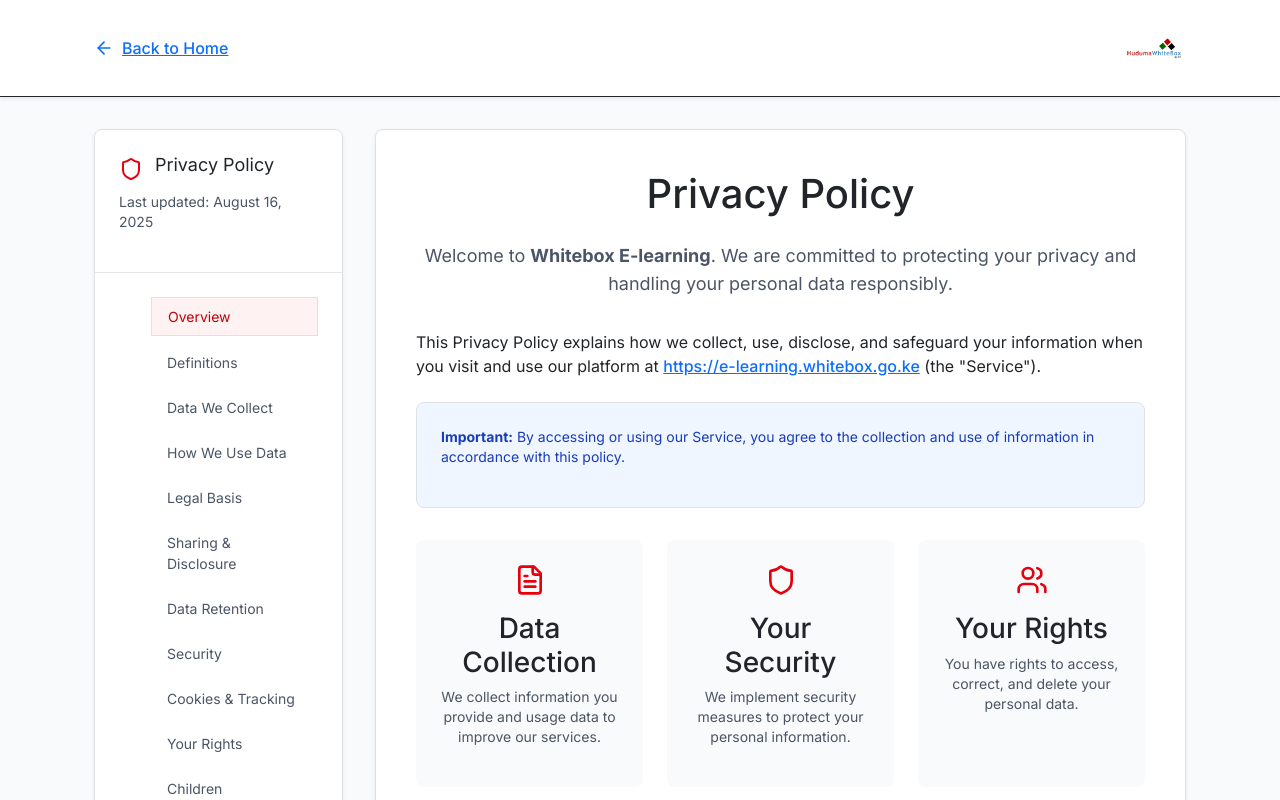
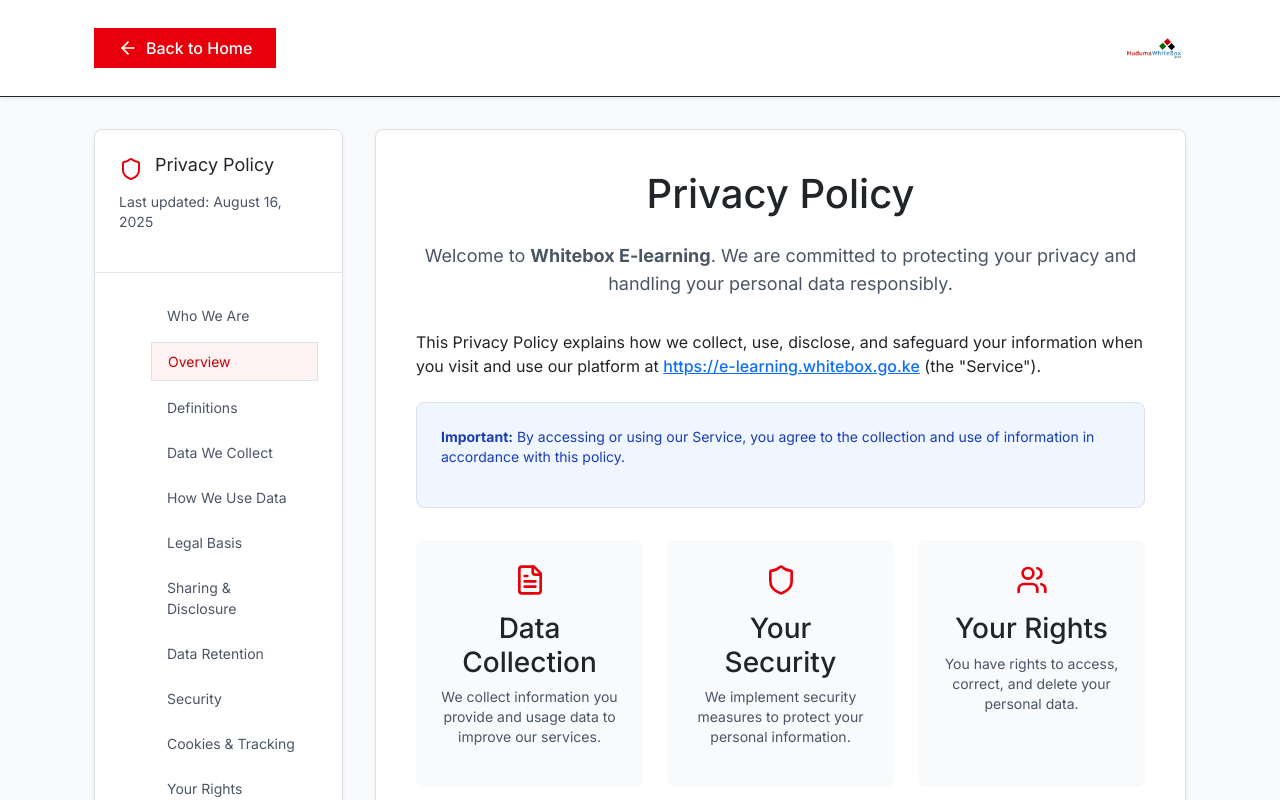
Before and after one commit to riantechy/E-learning, a Next.js app in the folder frontend/: page /privacy in a window 1280 px wide. Shown: the top 800 px of the page. Built offline with nearby package versions, Linux system fonts and the light colour scheme; no server answers.

Commit message:
completion rate

```diff
--- a/frontend/app/admin-dashboard/analytics/components/CompletionRatesTab.tsx
+++ b/frontend/app/admin-dashboard/analytics/components/CompletionRatesTab.tsx
@@ -5,6 +5,14 @@
 import { Card, Spinner, Alert, Row, Col } from 'react-bootstrap';
 import { BarChart, Bar, XAxis, YAxis, CartesianGrid, Tooltip, Legend, ResponsiveContainer } from 'recharts';
 import { analyticsApi } from '@/lib/api';
+
+// Helper function to safely handle completion rates
+const safeCompletionRate = (rate: any): number => {
+  if (rate === null || rate === undefined || isNaN(rate)) {
+    return 0;
+  }
+  return Math.max(0, Math.min(100, Number(rate))); // Ensure between 0-100
+};
 
 export default function CompletionRatesTab() {
   const [loading, setLoading] = useState(true);
@@ -18,14 +26,19 @@
         setError('');
         const response = await analyticsApi.getCompletionRates();
         if (response.error) throw new Error(response.error);
-        console.log('Completion Rates Data:', response.data); // Debug
-        // Filter out invalid completion rates
+
+        console.log('Completion Rates Data:', response.data);
+
+        // Safely process all completion rates
         const sanitizedData = {
           ...response.data,
-          completion_rates: response.data.completion_rates.filter(
-            (item: any) => !isNaN(item.completion_rate) && item.completion_rate != null
-          ),
+          overall_completion_rate: safeCompletionRate(response.data.overall_completion_rate),
+          completion_rates: (response.data.completion_rates || []).map((item: any) => ({
+            ...item,
+            completion_rate: safeCompletionRate(item.completion_rate)
+          }))
         };
+
         setCompletionData(sanitizedData);
       } catch (err) {
         setError(err instanceof Error ? err.message : 'Failed to fetch data');
@@ -55,9 +68,7 @@
                 <Card.Body>
                   <Card.Title>Overall Completion Rate</Card.Title>
                   <Card.Text className="display-6">
-                    {isNaN(completionData.overall_completion_rate)
-                      ? '0%'
-                      : `${completionData.overall_completion_rate}%`}
+                    {completionData.overall_completion_rate}%
                   </Card.Text>
                   <div>
                     <small>
@@ -74,18 +85,34 @@
               <Card>
                 <Card.Body>
                   <Card.Title>Course Completion Rates</Card.Title>
-                  <div style={{ height: '200px' }}>
+                  <div style={{ height: '400px' }}>
                     <ResponsiveContainer width="100%" height="100%">
                       <BarChart
                         data={completionData.completion_rates || []}
+                        layout="vertical"
                         margin={{ top: 20, right: 30, left: 100, bottom: 5 }}
                       >
                         <CartesianGrid strokeDasharray="3 3" />
-                        <XAxis type="number" domain={[0, 100]} />
-                        <YAxis dataKey="course_title" type="category" width={150} />
-                        <Tooltip />
+                        <XAxis
+                          type="number"
+                          domain={[0, 100]}
+                          tickFormatter={(value) => `${value}%`}
+                        />
+                        <YAxis
+                          dataKey="course_title"
+                          type="category"
+                          width={150}
+                          tick={{ fontSize: 12 }}
+                        />
+                        <Tooltip
+                          formatter={(value) => [`${value}%`, 'Completion Rate']}
+                        />
                         <Legend />
-                        <Bar dataKey="completion_rate" fill="#8884d8" name="Completion Rate (%)" />
+                        <Bar
+                          dataKey="completion_rate"
+                          fill="#8884d8"
+                          name="Completion Rate (%)"
+                        />
                       </BarChart>
                     </ResponsiveContainer>
                   </div>
--- a/frontend/app/privacy/page.tsx
+++ b/frontend/app/privacy/page.tsx
@@ -1,27 +1,29 @@
-// app/privacy/page.tsx
-'use client'
+"use client"; // add this line at the very top of your file
 
-import { useState } from 'react';
-import Link from 'next/link';
-import { ArrowLeft, Shield, FileText, Users, Cookie, Eye, Trash2, Download } from 'lucide-react';
+import { useState } from "react";
+import { useRouter } from "next/navigation";
+import Link from "next/link";
+import { ArrowLeft, Shield, FileText, Users, Cookie, Eye, Trash2, Download } from "lucide-react";
 
 export default function PrivacyPolicy() {
-  const [activeSection, setActiveSection] = useState('overview');
+  const [activeSection, setActiveSection] = useState("overview");
+  const router = useRouter();
 
   const sections = [
-    { id: 'overview', title: 'Overview' },
-    { id: 'definitions', title: 'Definitions' },
-    { id: 'data-collection', title: 'Data We Collect' },
-    { id: 'data-usage', title: 'How We Use Data' },
-    { id: 'legal-basis', title: 'Legal Basis' },
-    { id: 'sharing', title: 'Sharing & Disclosure' },
-    { id: 'retention', title: 'Data Retention' },
-    { id: 'security', title: 'Security' },
-    { id: 'cookies', title: 'Cookies & Tracking' },
-    { id: 'rights', title: 'Your Rights' },
-    { id: 'children', title: 'Children' },
-    { id: 'changes', title: 'Policy Changes' },
-    { id: 'contact', title: 'Contact Us' }
+    { id: "who-we-are", title: "Who We Are" },
+    { id: "overview", title: "Overview" },
+    { id: "definitions", title: "Definitions" },
+    { id: "data-collection", title: "Data We Collect" },
+    { id: "data-usage", title: "How We Use Data" },
+    { id: "legal-basis", title: "Legal Basis" },
+    { id: "sharing", title: "Sharing & Disclosure" },
+    { id: "retention", title: "Data Retention" },
+    { id: "security", title: "Security" },
+    { id: "cookies", title: "Cookies & Tracking" },
+    { id: "rights", title: "Your Rights" },
+    { id: "children", title: "Children" },
+    { id: "changes", title: "Policy Changes" },
+    { id: "contact", title: "Contact Us" },
   ];
 
   return (
@@ -31,15 +33,16 @@
         <div className="container mx-auto px-4 sm:px-6 lg:px-8">
           <div className="flex items-center justify-between py-4">
             <div className="flex items-center space-x-3">
-            <Link
-                href="/"
-                className="flex items-center space-x-2 text-red-600 hover:text-red-800 transition-colors no-underline"
+              <button
+                type="button"
+                onClick={() => router.push("/")}
+                className="inline-flex items-center space-x-2 bg-red-600 text-white px-4 py-2 rounded-md hover:bg-red-700 transition-colors focus:outline-none focus:ring-2 focus:ring-red-300"
+                aria-label="Back to Home"
               >
-                <ArrowLeft className="h-5 w-5" />
+                <ArrowLeft className="h-5 w-5 text-white" />
                 <span className="font-medium">Back to Home</span>
-            </Link>
+              </button>
             </div>
-
 
             <div className="flex items-center space-x-3">
               <div className="w-16 h-12 flex items-center justify-center">
@@ -54,7 +57,7 @@
         </div>
       </header>
 
-      <div className="container mx-auto px-4 sm:px-6 lg:px-8 py-8">
+      <div className="container mx-auto px-4 sm:px-2 lg:px-8 py-8">
         <div className="max-w-6xl mx-auto">
           <div className="grid grid-cols-1 lg:grid-cols-4 gap-8">
             {/* Sidebar Navigation */}
@@ -94,7 +97,7 @@
                 </nav>
 
                 {/* Download Button */}
-                <div className="p-4 border-t border-gray-200">
+                {/* <div className="p-4 border-t border-gray-200">
                   <button
                     onClick={() => {
                       // In a real implementation, this would download the actual document
@@ -108,14 +111,14 @@
                     <Download className="h-4 w-4" />
                     <span>Download PDF</span>
                   </button>
-                </div>
+                </div> */}
               </div>
             </div>
 
             {/* Main Content */}
             <div className="lg:col-span-3">
             <div className="bg-white rounded-lg shadow-sm border border-gray-200">
-                <div className="p-6 sm:p-8 lg:p-10">
+                <div className="p-6 sm:p-2 lg:p-10">
                 {/* Header */}
                 <div className="text-center mb-8">
                     <h1 className="text-3xl sm:text-4xl font-bold text-gray-900 mb-4">
@@ -126,6 +129,110 @@
                     your privacy and handling your personal data responsibly.
                     </p>
                 </div>
+
+                {/* Who We Are Section Content */}
+                {/* {(activeSection === 'who-we-are' || !activeSection) && (
+                    <section id="who-we-are" className="space-y-6">
+                    <div className="space-y-6">
+                        <div className="bg-gradient-to-r from-red-50 to-white border border-red-200 rounded-lg p-6">
+                        <div className="flex items-center space-x-3 mb-4">
+                            <h3 className="text-2xl font-bold text-gray-900">WhiteBox Initiative</h3>
+                        </div>
+                        <p className="text-gray-700 mb-4">
+                            WhiteBox is an initiative of the Government of Kenya through the Ministry of Information,
+                            Communications and Technology and the ICT Authority, geared towards catalyzing the
+                            successful growth of local ventures to global, world-class status.
+                        </p>
+                        </div>
+
+                        <div className="grid grid-cols-1 md:grid-cols-2 gap-6">
+                        <div className="bg-white border border-gray-200 rounded-lg p-6">
+                            <h3 className="text-xl font-semibold text-gray-900 mb-4 flex items-center">
+                            <FileText className="h-5 w-5 text-red-600 mr-2" />
+                            Main Objective
+                            </h3>
+                            <p className="text-gray-700">
+                            The main objective of this initiative is to create a channel for anyone who wants to
+                            sell/suggest a product/idea to Government. Priority will be given to products that
+                            focus on the Bottom-Up Economic Transformation Agenda (BETA) and address Government
+                            priorities and challenges.
+                            </p>
+                        </div>
+
+                        <div className="bg-white border border-gray-200 rounded-lg p-6">
+                            <h3 className="text-xl font-semibold text-gray-900 mb-4 flex items-center">
+                            <Users className="h-5 w-5 text-red-600 mr-2" />
+                            One-Stop-Shop
+                            </h3>
+                            <p className="text-gray-700">
+                            The program is a one-stop-shop for anyone who wants to present/share/sell an idea,
+                            innovation, invention or solution. The WhiteBox facility will address submissions on
+                            a need, and case by case basis.
+                            </p>
+                        </div>
+                        </div>
+
+                        <div className="bg-blue-50 border border-blue-200 rounded-lg p-6">
+                        <h3 className="text-xl font-semibold text-blue-900 mb-4">Opportunities Provided</h3>
+                        <div className="grid grid-cols-1 sm:grid-cols-2 gap-4">
+                            <ul className="space-y-2 text-blue-800">
+                            <li className="flex items-start">
+                                <div className="w-2 h-2 bg-blue-600 rounded-full mt-2 mr-3 flex-shrink-0"></div>
+                                <span>Financial support</span>
+                            </li>
+                            <li className="flex items-start">
+                                <div className="w-2 h-2 bg-blue-600 rounded-full mt-2 mr-3 flex-shrink-0"></div>
+                                <span>Office facilities</span>
+                            </li>
+                            <li className="flex items-start">
+                                <div className="w-2 h-2 bg-blue-600 rounded-full mt-2 mr-3 flex-shrink-0"></div>
+                                <span>Technical support</span>
+                            </li>
+                            <li className="flex items-start">
+                                <div className="w-2 h-2 bg-blue-600 rounded-full mt-2 mr-3 flex-shrink-0"></div>
+                                <span>Advisory services</span>
+                            </li>
+                            </ul>
+                            <ul className="space-y-2 text-blue-800">
+                            <li className="flex items-start">
+                                <div className="w-2 h-2 bg-blue-600 rounded-full mt-2 mr-3 flex-shrink-0"></div>
+                                <span>Access to market</span>
+                            </li>
+                            <li className="flex items-start">
+                                <div className="w-2 h-2 bg-blue-600 rounded-full mt-2 mr-3 flex-shrink-0"></div>
+                                <span>Networking opportunities</span>
+                            </li>
+                            <li className="flex items-start">
+                                <div className="w-2 h-2 bg-blue-600 rounded-full mt-2 mr-3 flex-shrink-0"></div>
+                                <span>Access to incubation facilities</span>
+                            </li>
+                            <li className="flex items-start">
+                                <div className="w-2 h-2 bg-blue-600 rounded-full mt-2 mr-3 flex-shrink-0"></div>
+                                <span>Access to accelerator programs</span>
+                            </li>
+                            </ul>
+                        </div>
+                        </div>
+
+                        <div className="bg-green-50 border border-green-200 rounded-lg p-6">
+                        <h3 className="text-xl font-semibold text-green-900 mb-4">Government Window & Community</h3>
+                        <div className="space-y-4">
+                            <p className="text-green-800">
+                            The WhiteBox initiative offers a window into Government wide initiatives; staffed with
+                            subject matter Government officers who will offer guidance on the program activities,
+                            selection criteria as well as insights into Government programs that the public can
+                            leverage on to grow their businesses.
+                            </p>
+                            <p className="text-green-800">
+                            We welcome entrepreneurs and businesses at all stages of growth, from ideation to scale
+                            and aim to build a collaborative community of entrepreneurs and innovators who will
+                            mutually benefit from sharing knowledge and establishing necessary partnerships for success.
+                            </p>
+                        </div>
+                        </div>
+                    </div>
+                    </section>
+                )} */}
 
                 {/* Overview Section */}
                 {(activeSection === 'overview' || !activeSection) && (
@@ -178,6 +285,8 @@
                     </div>
                     </section>
                 )}
+
+
 
                   {/* Definitions Section */}
                   {activeSection === 'definitions' && (
```
Also changed, not shown: 1 other file (tests, documents, lock files or other folders). Lines whose indentation alone changed are shown as unchanged.
